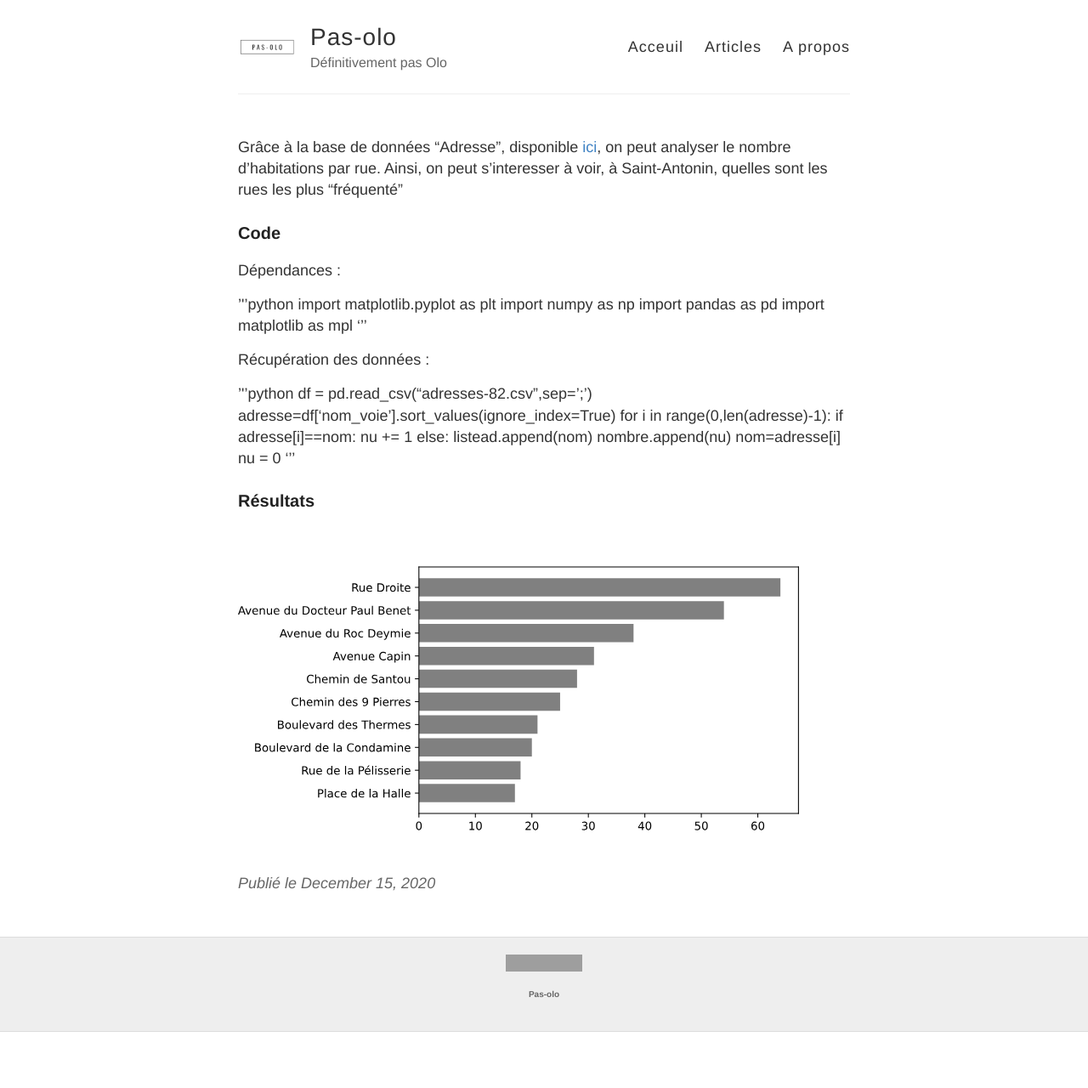
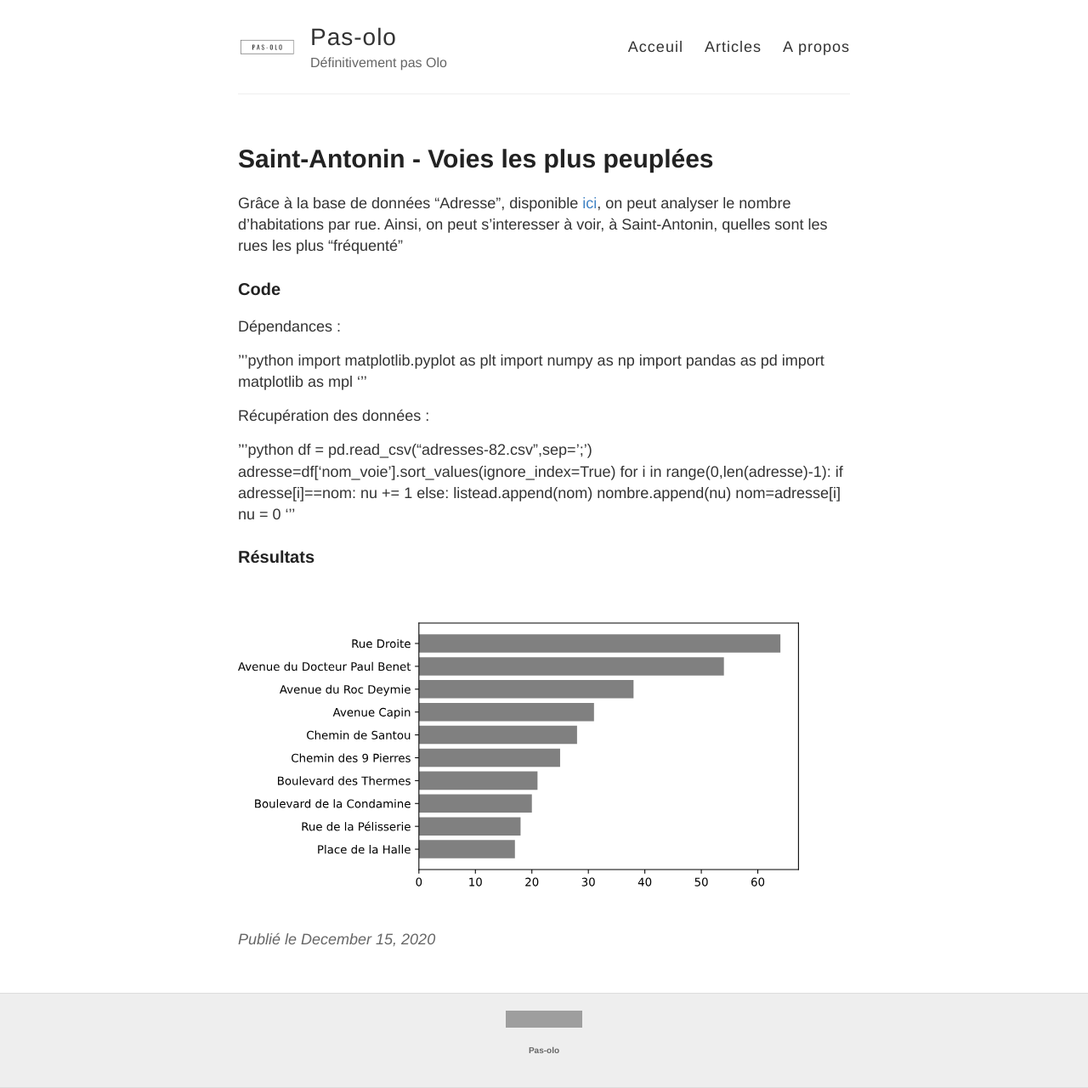
Before and after one commit to Pas-olo/Pas-olo.github.io, a Jekyll site: the page built from _posts/2020-12-15-Rue-Saint-Antonin.md, in a window 1280 px wide. Shown: the whole page at 85% size. Built offline with Jekyll 4.4.1, drawn with Linux system fonts in a browser that asks for light colours; our own code applies the rules of GitHub Pages for plain Markdown files; before the commit the page ends 1214 px from its top, so only the background shows below that; grey boxes are pictures that could not be loaded.

Commit message:
Update 2020-12-15-Rue-Saint-Antonin.md

```diff
--- a/_posts/2020-12-15-Rue-Saint-Antonin.md
+++ b/_posts/2020-12-15-Rue-Saint-Antonin.md
@@ -1,6 +1,6 @@
 ---
 layout: post
-title: Saint-Antonin : Voies les plus peuplées
+title: Saint-Antonin - Voies les plus peuplées
 ---
 
 Grâce à la base de données "Adresse", disponible [ici](https://adresse.data.gouv.fr/), on peut analyser le nombre d'habitations par rue.
```
